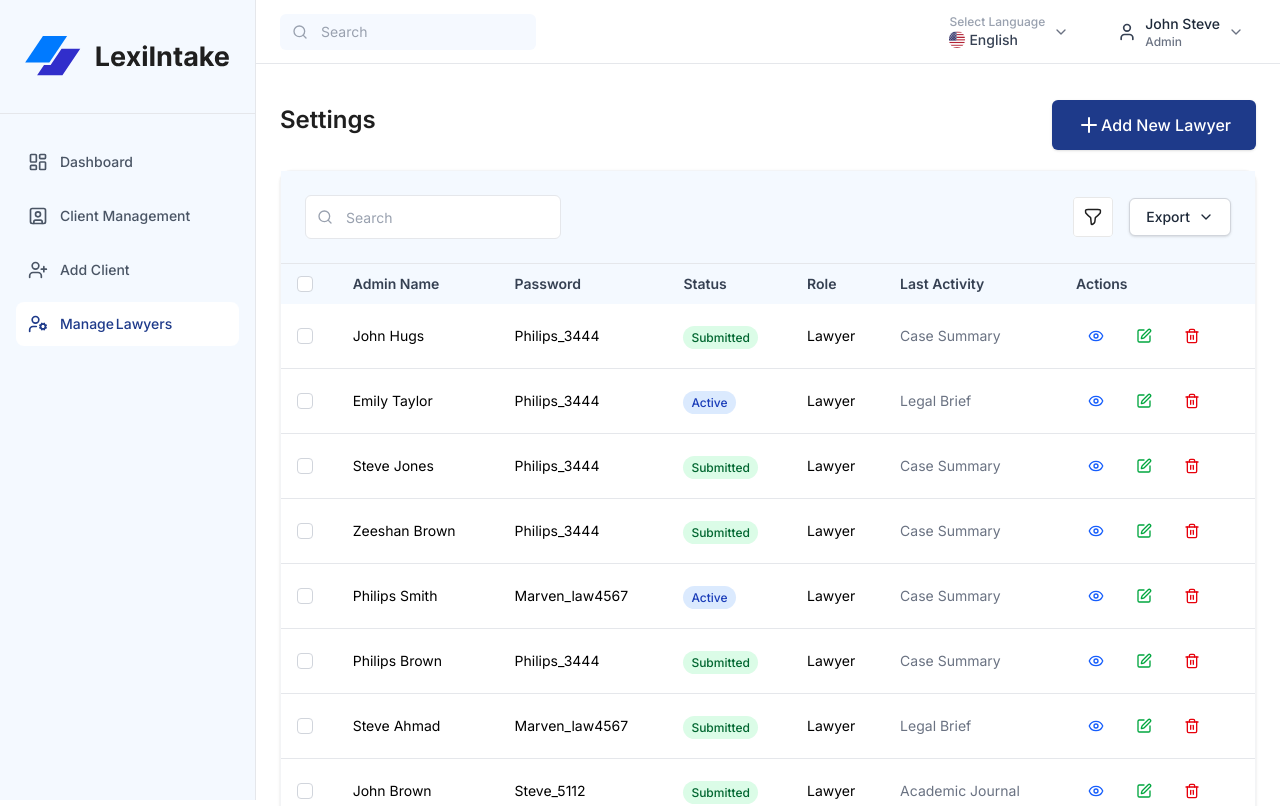
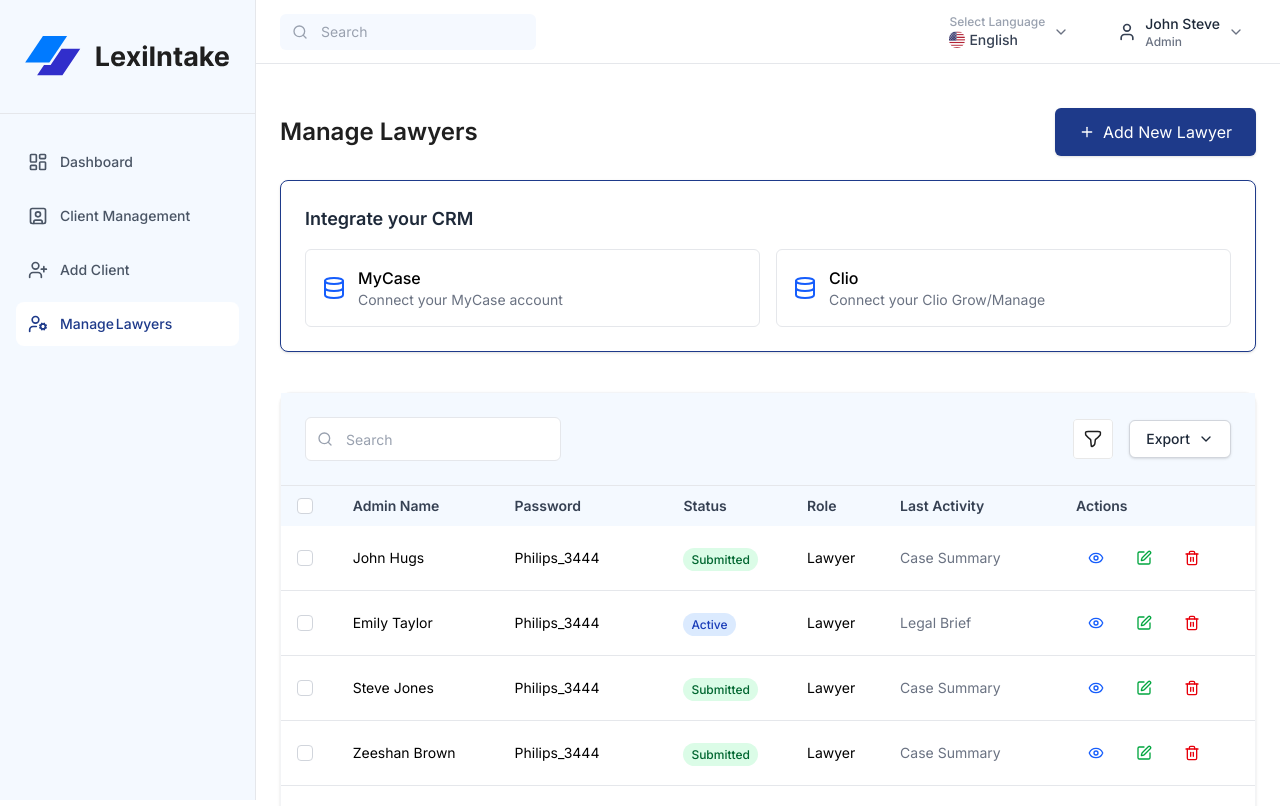
Before and after one commit to lexiintakex/lexintak, a Next.js app: page /lawyer/settings in a window 1280 px wide. Shown: the top 806 px of the page. Built offline with nearby package versions, Linux system fonts and the light colour scheme.

Commit message:
fix: fix api crm integration issues and also add the notes section

```diff
--- a/src/components/ui/modal.tsx
+++ b/src/components/ui/modal.tsx
@@ -6,11 +6,14 @@
 interface ModalProps {
   isOpen: boolean;
   onClose: () => void;
+  /** Optional confirm handler => shows default Cancel/Confirm footer */
   onConfirm?: () => void;
   confirmText?: string;
   title?: string;
+  /** Custom footer JSX overrides default footer */
+  footer?: React.ReactNode;
+  width?: string;
   children: React.ReactNode;
-  width?: string;
 }
 
 export default function Modal({
@@ -20,6 +23,7 @@
   confirmText = "Confirm",
   title,
   children,
+  footer,
   width = "max-w-lg",
 }: ModalProps) {
   if (!isOpen) return null;
@@ -36,7 +40,7 @@
           </h3>
           <button
             onClick={onClose}
-            className="text-gray-primary  cursor-pointer hover:text-gray-800"
+            className="text-gray-primary hover:text-gray-800 cursor-pointer"
           >
             <X className="w-5 h-5" />
           </button>
@@ -45,22 +49,25 @@
         {/* Body */}
         <div className="p-6">{children}</div>
 
-        {onConfirm && (
+        {/* Footer */}
+        {footer ? (
+          <div className="border-t px-6 py-4">{footer}</div>
+        ) : onConfirm ? (
           <div className="flex justify-end gap-2 border-t px-6 py-4">
             <button
               onClick={onClose}
-              className="px-4 py-2 text-sm font-medium text-blue-primary cursor-pointer border border-blue-primary rounded-md hover:text-white transition-all hover:bg-blue-primary"
+              className="px-4 py-2 text-smv cursor-pointer font-medium border border-blue-primary text-blue-primary rounded-md hover:bg-blue-primary hover:text-white transition"
             >
               Cancel
             </button>
             <button
               onClick={onConfirm}
-              className="px-4 py-2 text-sm font-medium cursor-pointer text-white bg-red-600 hover:bg-red-700 rounded"
+              className="px-4 py-2 cursor-pointer text-sm font-medium text-white bg-red-600 rounded hover:bg-red-700"
             >
               {confirmText}
             </button>
           </div>
-        )}
+        ) : null}
       </div>
     </div>
   );
--- /dev/null
+++ b/src/components/ui/note-case-modal.tsx
@@ -0,0 +1,52 @@
+"use client";
+import { useState, useEffect } from "react";
+import Modal from "./modal";
+
+interface Props {
+  open: boolean;
+  current: string;
+  onSave: (newNote: string) => void;
+  onClose: () => void;
+}
+
+export default function CaseNotesModal({
+  open,
+  current,
+  onSave,
+  onClose,
+}: Props) {
+  const [val, setVal] = useState(current);
+  useEffect(() => setVal(current), [current]);
+
+  return (
+    <Modal
+      isOpen={open}
+      onClose={onClose}
+      title="Edit Case Note"
+      width="max-w-3xl"
+      footer={
+        <div className="flex justify-end gap-3">
+          <button
+            onClick={onClose}
+            className="px-4 py-2  cursor-pointer rounded bg-gray-200 text-gray-700"
+          >
+            Cancel
+          </button>
+          <button
+            onClick={() => onSave(val)}
+            className="px-4 cursor-pointer py-2 rounded bg-blue-primary text-white"
+          >
+            Save
+          </button>
+        </div>
+      }
+    >
+      <textarea
+        rows={10}
+        value={val}
+        onChange={(e) => setVal(e.target.value)}
+        className="w-full p-3 border outline-none border-blue-primary rounded-md focus:ring-2 focus:ring-blue-500 text-sm"
+      />
+    </Modal>
+  );
+}
--- a/src/screens/lawyer/add-client/index.tsx
+++ b/src/screens/lawyer/add-client/index.tsx
@@ -29,7 +29,7 @@
     },
     {
       id: "visaType",
-      label: "Foprm Type",
+      label: "Form Type",
       placeholder: "Select",
       type: "select", // Indicate this is a select field
       options: [
--- a/src/screens/lawyer/client-management/generateMockClientData.ts
+++ b/src/screens/lawyer/client-management/generateMockClientData.ts
@@ -61,5 +61,6 @@
     caseType: rand(caseTypes),
     assignedAttorney: rand(attorneys),
     lastActivity: randomLastActivity(),
+    note: "Initial consultation completed.",
   }));
 }
--- a/src/screens/lawyer/settings/index.tsx
+++ b/src/screens/lawyer/settings/index.tsx
@@ -1,32 +1,124 @@
 "use client";
-import React from "react";
+
+import React, { useState, useMemo } from "react";
+import { Plus, Database, Link as LinkIcon, Loader2 } from "lucide-react";
+import { useRouter } from "next/navigation";
 import LaywerDataTable from "./DataTable";
 import { generateMockLawyerData } from "./generateLawyerMockData";
-import { Plus } from "lucide-react";
-import { useRouter } from "next/navigation";
 
-function LawyerSettings() {
+type CrmOption = "mycase" | "clio" | null;
+
+export default function LawyerSettings() {
   const { push } = useRouter();
-  const tableData = React.useMemo(() => generateMockLawyerData(15), []);
+  const tableData = useMemo(() => generateMockLawyerData(15), []);
+
+  const [selectedCrm, setSelectedCrm] = useState<CrmOption>(null);
+  const [apiKey, setApiKey] = useState("");
+  const [syncing, setSyncing] = useState(false);
+  const [syncMsg, setSyncMsg] = useState<string | null>(null);
+
+  const syncCrm = async () => {
+    if (!apiKey.trim()) return;
+    setSyncing(true);
+    setSyncMsg(null);
+    try {
+      // TODO: call your backend API:
+      // await axiosInstance.post("/integrations/sync", { crm: selectedCrm, apiKey });
+      await new Promise((r) => setTimeout(r, 1500)); // demo delay
+      setSyncMsg("✅ Data synced successfully!");
+    } catch (err) {
+      console.log("🚀 ~ syncCrm ~ err:", err);
+      setSyncMsg("❌ Sync failed. Check your API key.");
+    } finally {
+      setSyncing(false);
+    }
+  };
+
   return (
     <>
-      <div className="flex justify-between w-full flex-row">
-        <h2 className="text-2xl font-semibold text-gray-primary mb-[20px] mt-[20px]">
-          Settings
+      <div className="flex justify-between items-center mb-6 mt-6">
+        <h2 className="text-2xl font-semibold text-gray-primary">
+          Manage Lawyers
         </h2>
-        <div className="md:col-span-2 flex justify-start mt-4">
-          <button
-            onClick={() => push("/lawyer/add-lawyer")}
-            className="inline-flex items-center mb-[20px]  px-6 py-3 border border-transparent text-base font-medium rounded-md shadow-sm text-white bg-blue-primary hover:bg-blue-800 cursor-pointer focus:outline-none focus:ring-2 focus:ring-offset-2 focus:ring-blue-500"
-          >
-            <Plus />
-            Add New Lawyer
-          </button>
+        <button
+          onClick={() => push("/lawyer/add-lawyer")}
+          className="inline-flex items-center gap-2 px-6 py-3 rounded-md text-white bg-blue-primary hover:bg-blue-800 shadow"
+        >
+          <Plus className="w-4 h-4" />
+          Add New Lawyer
+        </button>
+      </div>
+
+      <div className="mb-10 bg-white border border-blue-primary rounded-lg p-6 shadow-sm">
+        <h3 className="text-lg font-semibold text-gray-800 mb-4">
+          Integrate your CRM
+        </h3>
+
+        <div className="grid sm:grid-cols-2 gap-4">
+          {[
+            {
+              id: "mycase",
+              label: "MyCase",
+              desc: "Connect your MyCase account",
+            },
+            {
+              id: "clio",
+              label: "Clio",
+              desc: "Connect your Clio Grow/Manage",
+            },
+          ].map((opt) => (
+            <div
+              key={opt.id}
+              onClick={() => {
+                setSelectedCrm(opt.id as CrmOption);
+                setSyncMsg(null);
+              }}
+              className={`cursor-pointer rounded-md border p-4 flex gap-3 items-center transition ${
+                selectedCrm === opt.id
+                  ? "border-blue-600 bg-blue-50"
+                  : "border-gray-200 hover:border-blue-300"
+              }`}
+            >
+              <Database className="w-6 h-6 text-blue-600" />
+              <div>
+                <p className="font-medium">{opt.label}</p>
+                <p className="text-sm text-gray-500">{opt.desc}</p>
+              </div>
+            </div>
+          ))}
         </div>
+
+        {selectedCrm && (
+          <div className="mt-6 space-y-4">
+            <label className="block text-sm font-medium">
+              {selectedCrm === "mycase" ? "MyCase" : "Clio"} API Key
+            </label>
+            <input
+              value={apiKey}
+              onChange={(e) => setApiKey(e.target.value)}
+              placeholder="Enter secret API key"
+              className="w-full p-3 border border-blue-primary outline-none rounded-md focus:ring-2 focus:ring-blue-500"
+            />
+
+            <button
+              onClick={syncCrm}
+              disabled={syncing || !apiKey.trim()}
+              className="inline-flex items-center gap-2 px-6 py-2 rounded-md bg-blue-primary hover:bg-blue-800 text-white disabled:bg-blue-200"
+            >
+              {syncing ? (
+                <Loader2 className="w-4 h-4 animate-spin" />
+              ) : (
+                <LinkIcon className="w-4 h-4" />
+              )}
+              {syncing ? "Syncing…" : "Sync Data"}
+            </button>
+
+            {syncMsg && <p className="text-sm mt-2">{syncMsg}</p>}
+          </div>
+        )}
       </div>
+
       <LaywerDataTable tableData={tableData} />
     </>
   );
 }
-
-export default LawyerSettings;
--- a/src/types/dashboard.ts
+++ b/src/types/dashboard.ts
@@ -24,6 +24,7 @@
   assignedAttorney?: string;
   lastActivity: string;
   status: "Active" | "Pending" | "Completed";
+  note?: string;
 }
 
 export interface ChartData {
```
Also changed, not shown: src/screens/lawyer/dashboard/DataTable.tsx (+30 -4 lines).
